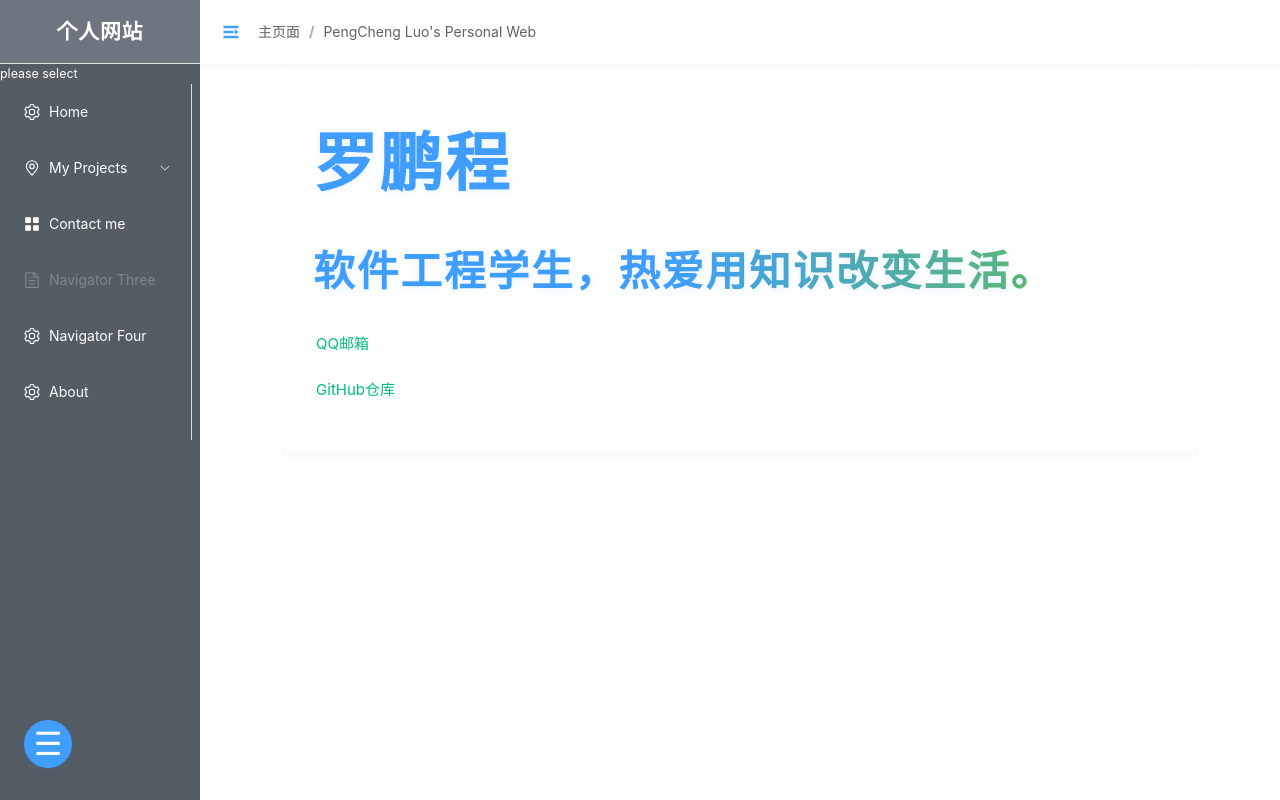
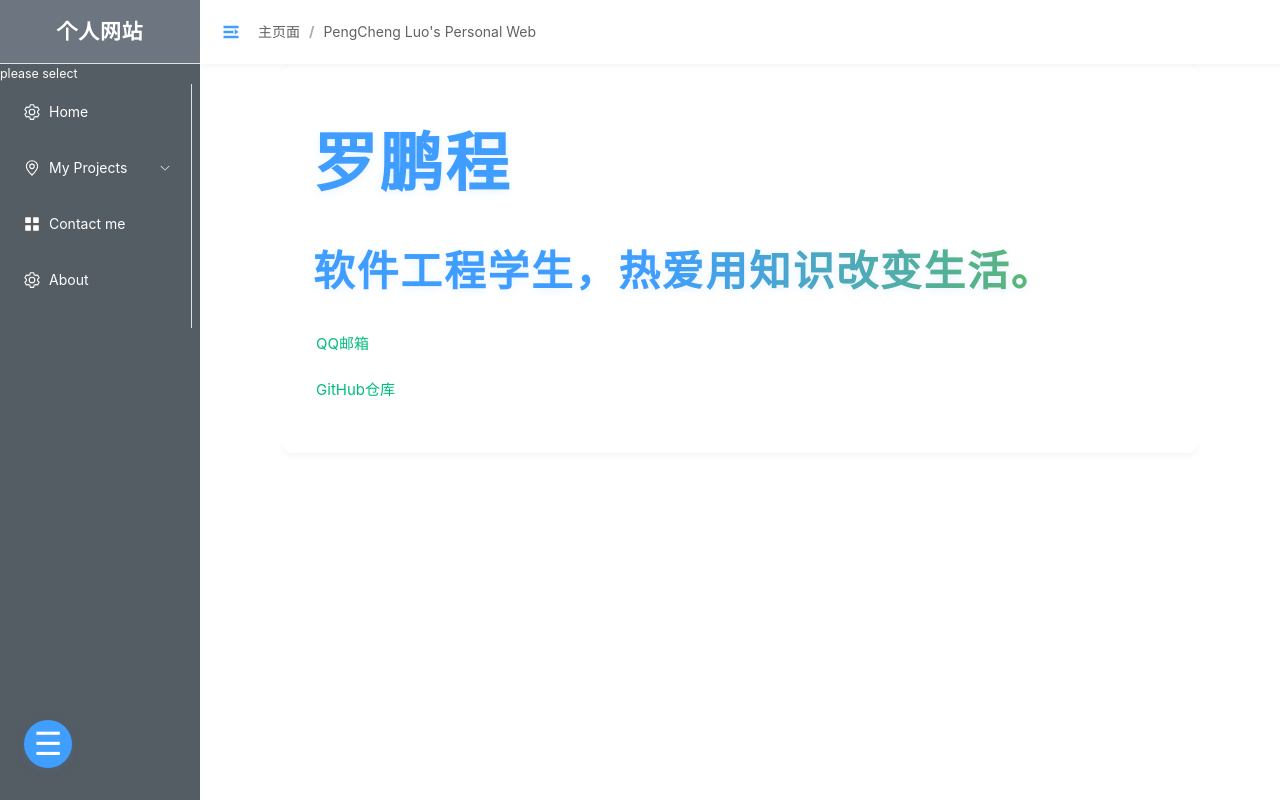
Before and after one commit to Chong-H/PersonalWeb, a Vue app: page / in a window 1280 px wide. Built offline with nearby package versions, Linux system fonts and the light colour scheme.

Commit message:
del unused pages from the navigation menu

```diff
--- a/src/App.vue
+++ b/src/App.vue
@@ -44,7 +44,7 @@
                     <el-menu-item index="MCU">MCU</el-menu-item>
                   </el-sub-menu>
                   <el-sub-menu index="GroupPro">
-                    <template #title>Group Projects</template>
+                    <template #title>项目经历</template>
                     <el-menu-item index="DCS">DCS-Chain </el-menu-item>
                   </el-sub-menu>
                 </el-sub-menu>
@@ -54,7 +54,7 @@
                   <span>Contact me</span>
                 </el-menu-item>
 
-                <el-menu-item index="3" disabled>
+                <!-- <el-menu-item index="3" disabled>
                   <el-icon><document /></el-icon>
                   <span>Navigator Three</span>
                 </el-menu-item>
@@ -62,7 +62,7 @@
                 <el-menu-item index="4">
                   <el-icon><setting /></el-icon>
                   <span>Navigator Four</span>
-                </el-menu-item>
+                </el-menu-item> -->
 
                 <el-menu-item index="about">
                   <el-icon><setting /></el-icon>
```
